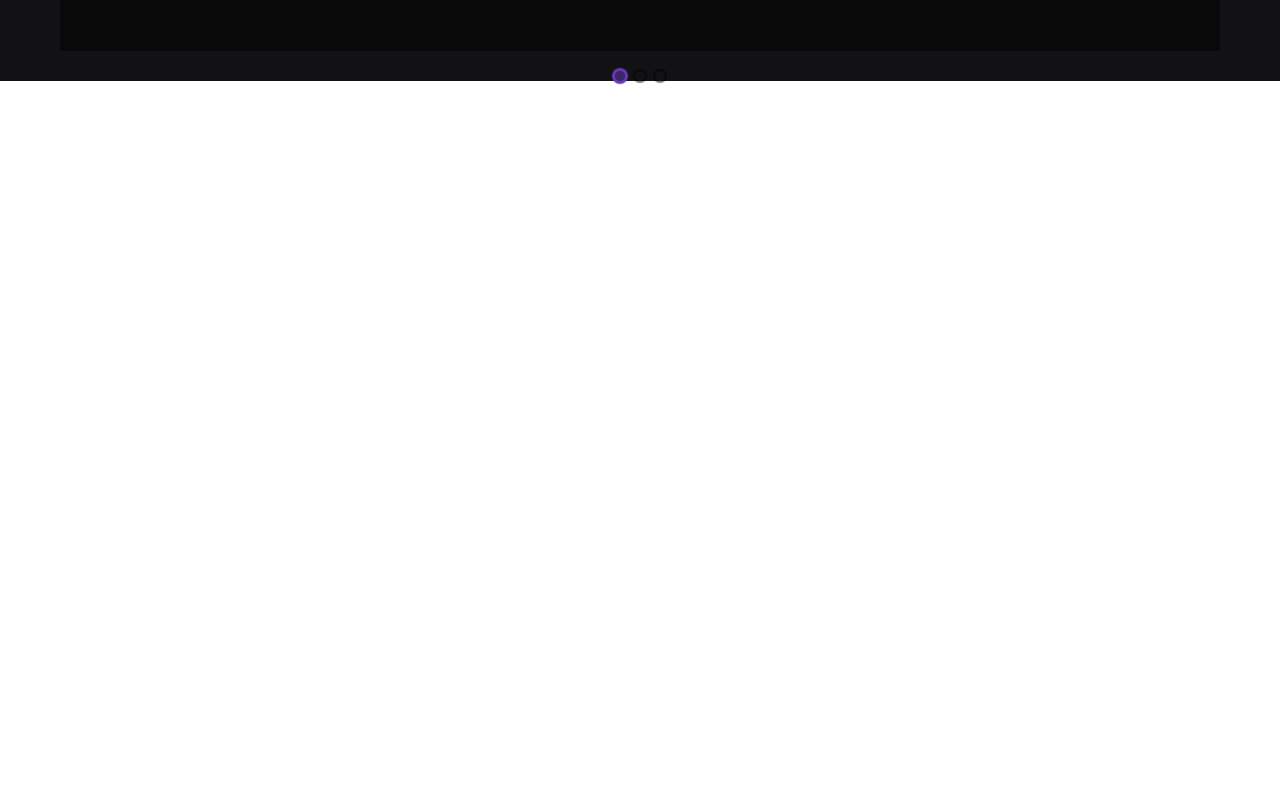
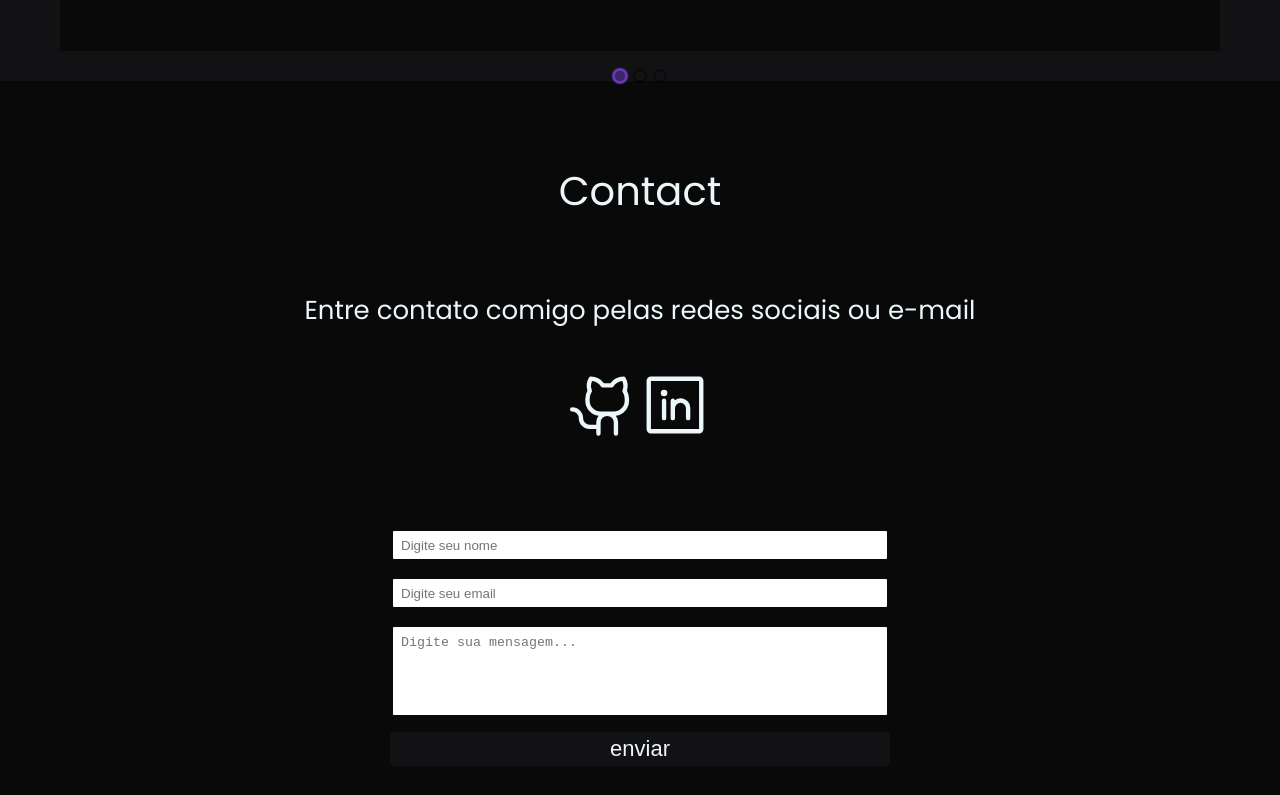
Before and after one commit to allesoares95/port, a Next.js app: page / in a window 1280 px wide. Shown: the part 3099-3894 px from the top of the page. Before the commit the page ends 3185 px from the top, so only its background shows below. Built offline with nearby package versions, Linux system fonts and the light colour scheme.

Commit message:
uploading email form and contact link

```diff
--- a/package.json
+++ b/package.json
@@ -25,7 +25,8 @@
   },
   "dependencies": {
     "@emailjs/browser": "^3.10.0",
-    "@phosphor-icons/react": "^2.0.5",
+    "@phosphor-icons/react": "^2.0.6",
+    "emailjs": "^4.0.1",
     "next": "13.1.1",
     "next-pwa": "^5.6.0",
     "polished": "^4.2.2",
--- /dev/null
+++ b/src/components/Contact/index.tsx
@@ -0,0 +1,24 @@
+import { GithubLogo, LinkedinLogo } from '@phosphor-icons/react'
+import FormContact from 'components/FormContact'
+import * as S from './styles'
+
+const Contact = () => (
+  <S.Contact>
+    <S.TitleContact>Contact</S.TitleContact>
+    <S.TextContact>
+      Entre contato comigo pelas redes sociais ou e-mail
+    </S.TextContact>
+
+    <S.HyperLogoContact href="https://github.com/allesoares95">
+      <GithubLogo size={70} />
+    </S.HyperLogoContact>
+
+    <S.HyperLogoContact href="https://www.linkedin.com/in/allesoares/">
+      <LinkedinLogo size={70} />
+    </S.HyperLogoContact>
+
+    <FormContact />
+  </S.Contact>
+)
+
+export default Contact
--- /dev/null
+++ b/src/components/Contact/styles.ts
@@ -0,0 +1,25 @@
+import styled from 'styled-components'
+
+export const Contact = styled.div`
+  width: 100%;
+  height: 100vh;
+  align-items: center;
+  text-align: center;
+
+  background-color: ${(props) => props.theme.secundary};
+  color: ${(props) => props.theme.text};
+`
+
+export const TitleContact = styled.h1`
+  padding: 80px 0 30px 0;
+`
+
+export const TextContact = styled.p`
+  padding: 40px 10px;
+`
+
+export const HyperLogoContact = styled.a`
+  color: ${(props) => props.theme.text};
+  text-decoration: none;
+  list-style: none;
+`
--- /dev/null
+++ b/src/components/FormContact/index.tsx
@@ -0,0 +1,78 @@
+import { useState } from 'react'
+import * as S from './styles'
+import emailjs from '@emailjs/browser'
+
+function FormContact() {
+  const [name, setName] = useState('')
+  const [email, setEmail] = useState('')
+  const [message, setMessage] = useState('')
+
+  function sendEmail(event: { preventDefault: () => void }) {
+    event.preventDefault()
+
+    if (name === '' || email === '' || message === '') {
+      alert('Preencha todos os campos')
+      return
+    }
+
+    const templateParams = {
+      from_name: name,
+      message: message,
+      email: email
+    }
+
+    emailjs
+      .send(
+        'service_ogxr63j',
+        'template_x48so38',
+        templateParams,
+        'K50KdPFGwarnxtm1Y'
+      )
+      .then(
+        (response) => {
+          console.log('Email Enviado', response.status, response.text)
+          setName('')
+          setEmail('')
+          setMessage('')
+        },
+        (err) => {
+          console.log('ERROR: ', err)
+        }
+      )
+  }
+
+  return (
+    <S.FormContact>
+      <S.DivSendEmail>
+        <S.FormEmail action="form" onSubmit={sendEmail}>
+          <S.PersonsName
+            type="text"
+            className="input"
+            placeholder="Digite seu nome"
+            onChange={(e) => setName(e.target.value)}
+            value={name}
+          />
+
+          <S.PersonsEmail
+            type="email"
+            className="input"
+            placeholder="Digite seu email"
+            onChange={(e) => setEmail(e.target.value)}
+            value={email}
+          />
+
+          <S.MessageSent
+            className="textarea"
+            placeholder="Digite sua mensagem..."
+            onChange={(e) => setMessage(e.target.value)}
+            value={message}
+          />
+
+          <S.Send className="button" type="submit" value="enviar" />
+        </S.FormEmail>
+      </S.DivSendEmail>
+    </S.FormContact>
+  )
+}
+
+export default FormContact
--- /dev/null
+++ b/src/components/FormContact/styles.ts
@@ -0,0 +1,66 @@
+import styled from 'styled-components'
+
+export const FormContact = styled.section``
+
+export const DivSendEmail = styled.div`
+  min-height: 50vh;
+  display: flex;
+  justify-content: center;
+  align-items: center;
+  flex-direction: column;
+  color: #fff;
+`
+
+export const FormEmail = styled.form`
+  max-width: 500px;
+  width: 80%;
+  display: flex;
+  flex-direction: column;
+`
+
+export const PersonsName = styled.input`
+  margin-bottom: 14px;
+  height: 34px;
+  border-radius: 4px;
+  border: 0;
+  padding: 0 8px;
+
+  border: ${(props) => props.theme.secundary} solid 3px;
+`
+
+export const PersonsEmail = styled.input`
+  margin-bottom: 14px;
+  height: 34px;
+  border-radius: 4px;
+  border: 0;
+  padding: 0 8px;
+
+  border: ${(props) => props.theme.secundary} solid 3px;
+`
+
+export const MessageSent = styled.textarea`
+  margin-bottom: 14px;
+  border-radius: 4px;
+  border: 0;
+  padding: 8px;
+  height: 94px;
+  resize: none;
+
+  border: ${(props) => props.theme.secundary} solid 3px;
+`
+
+export const Send = styled.input`
+  height: 34px;
+  border-radius: 4px;
+  border: 0;
+  cursor: pointer;
+  background-color: ${(props) => props.theme.background};
+  color: ${(props) => props.theme.text};
+  font-size: 22px;
+  font-weight: 500;
+  transition: background-color, transform 0.8s;
+
+  :hover {
+    transform: scale(1.01);
+  }
+`
--- a/src/layout/Home/index.tsx
+++ b/src/layout/Home/index.tsx
@@ -4,6 +4,7 @@
 import About from 'components/About'
 import Academic from 'components/Academic'
 import Project from 'components/Project'
+import Contact from 'components/Contact'
 
 const Home = () => {
   return (
@@ -42,6 +43,7 @@
       <About />
       <Academic />
       <Project />
+      <Contact />
     </>
   )
 }
```
Also changed, not shown: src/components/Contact/stories.tsx (added, +9 -0 lines), src/components/Contact/test.tsx (added, +13 -0 lines), src/components/FormContact/stories.tsx (added, +9 -0 lines), src/components/FormContact/test.tsx (added, +13 -0 lines), 1 other file (tests, documents, lock files or other folders).
